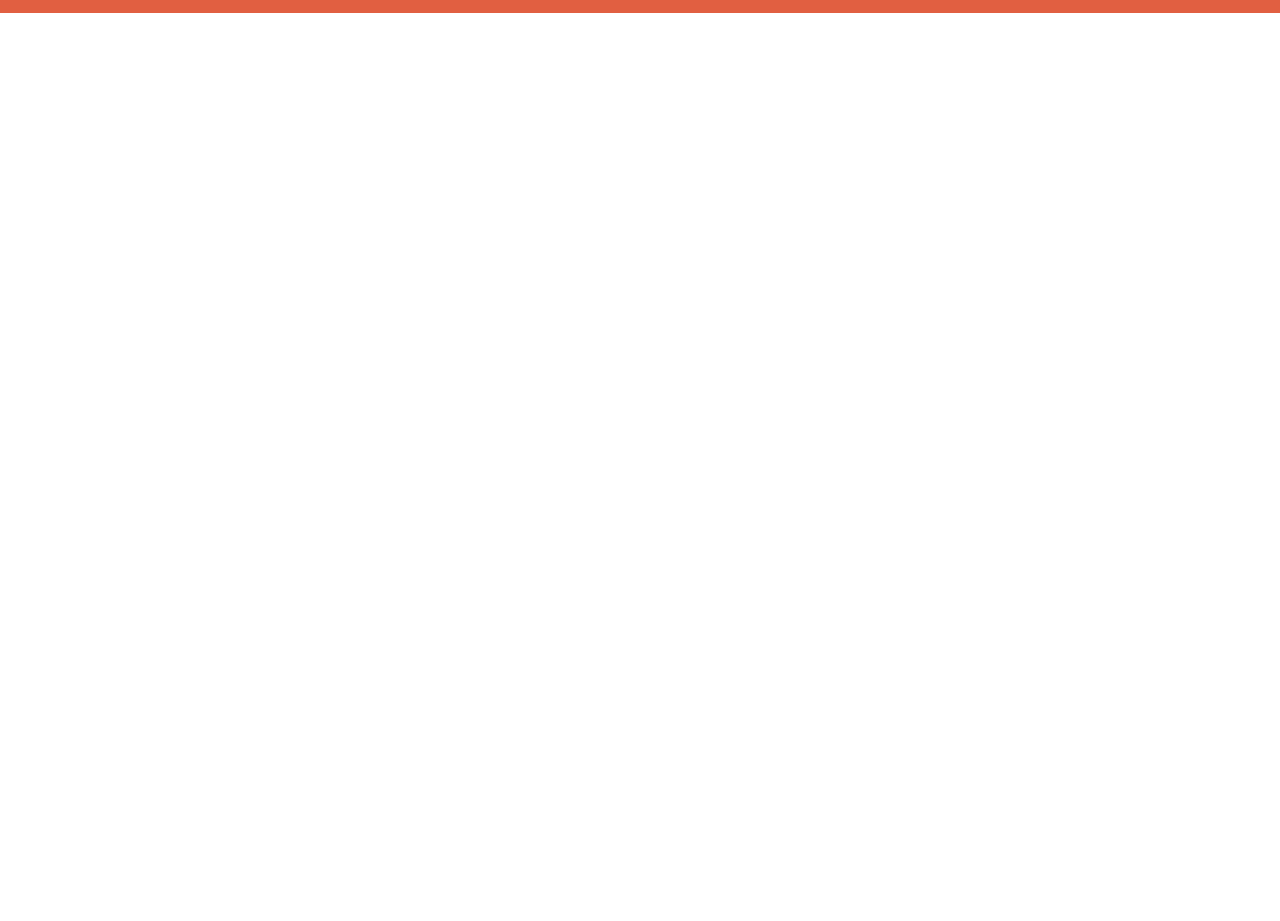
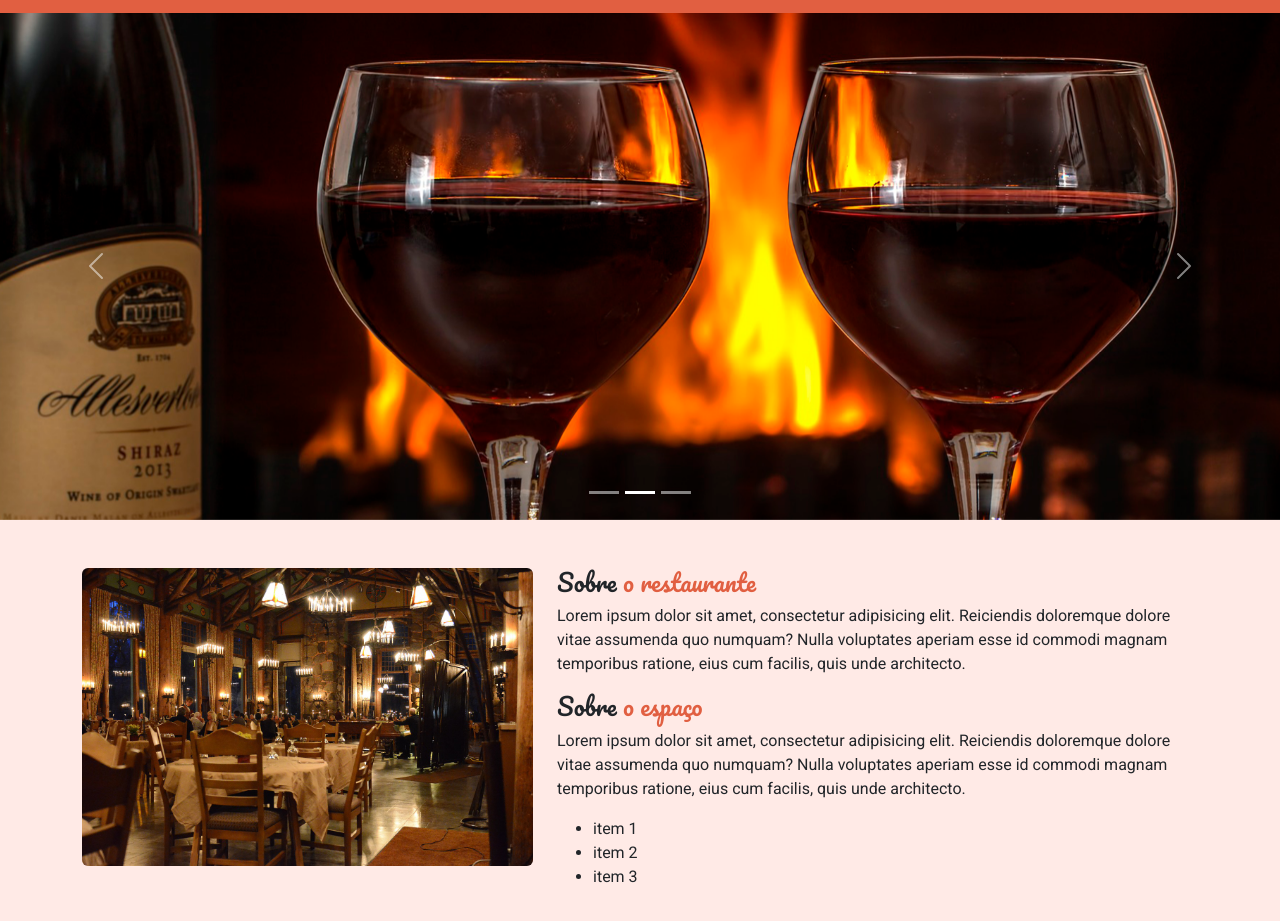
Before and after one commit to Gustavo-dev-front/landing-page-restaurant, a plain HTML site: page index.html in a window 1280 px wide. Shown: the part 59-980 px from the top of the page. Before the commit the page ends 800 px from the top, so only its background shows below. Drawn offline with nearby package versions, Linux system fonts and the light colour scheme.

Commit message:
style: section sobre com carousel e descrições devidamente implementada

```diff
--- a/index.html
+++ b/index.html
@@ -40,6 +40,60 @@
     </div>
   </header>
 
+  <section id="sobre">
+    <div class="carousel slide" data-bs-ride="carousel" id="carousel">
+      <div class="carousel-indicators">
+        <button type="button" data-bs-target="#carousel" data-bs-slide-to="0" class="active"></button>
+        <button type="button" data-bs-target="#carousel" data-bs-slide-to="1"></button>
+        <button type="button" data-bs-target="#carousel" data-bs-slide-to="2"></button>
+      </div>
+      <div class="carousel-inner">
+        <div class="carousel-item active" data-bs-interval="3000">
+          <img src="./imgs/slides/slide1.png" class="d-block w-100" alt="ambiente do restaurante">
+        </div>
+        <div class="carousel-item" data-bs-interval="3000">
+          <img src="./imgs/slides/slide2.png" class="d-block w-100" alt="taças de vinho cheias">
+        </div>
+        <div class="carousel-item" data-bs-interval="3000">
+          <img src="./imgs/slides/slide3.png" class="d-block w-100" alt="panelas repletas de comida abertas">
+        </div>
+      </div>
+      <button class="carousel-control-prev" type="button" data-bs-target="#carousel" data-bs-slide="prev">
+        <span class="carousel-control-prev-icon"></span>
+      </button>
+      <button class="carousel-control-next" type="button" data-bs-target="#carousel" data-bs-slide="next">
+        <span class="carousel-control-next-icon"></span>
+      </button>
+    </div>
+
+    <div class="container py-5">
+      <div class="row">
+        <div class="col-lg-5">
+          <img src="./imgs/restaurante.jpg" class="d-block w-100 rounded" alt="foto do espaço interno do restaurante">
+        </div>
+        <div class="col-lg-7">
+          <div class="row pt-3 pt-lg-0">
+            <h2 class="title fs-4">Sobre <span class="text-colored">o restaurante</span></h2>
+            <p>Lorem ipsum dolor sit amet, consectetur adipisicing elit. Reiciendis doloremque dolore vitae assumenda
+              quo numquam? Nulla voluptates aperiam esse id commodi magnam temporibus ratione, eius cum facilis, quis
+              unde architecto.</p>
+          </div>
+          <div class="row">
+            <h2 class="title fs-4">Sobre <span class="text-colored">o espaço</span></h2>
+            <p>Lorem ipsum dolor sit amet, consectetur adipisicing elit. Reiciendis doloremque dolore vitae assumenda
+              quo numquam? Nulla voluptates aperiam esse id commodi magnam temporibus ratione, eius cum facilis, quis
+              unde architecto.</p>
+            <ul class="ps-5">
+              <li>item 1</li>
+              <li>item 2</li>
+              <li>item 3</li>
+            </ul>
+          </div>
+        </div>
+      </div>
+    </div>
+  </section>
+
 
   <script src="https://cdn.jsdelivr.net/npm/bootstrap@5.3.2/dist/js/bootstrap.bundle.min.js"
     integrity="sha384-C6RzsynM9kWDrMNeT87bh95OGNyZPhcTNXj1NW7RuBCsyN/o0jlpcV8Qyq46cDfL"
--- a/main.css
+++ b/main.css
@@ -2,7 +2,8 @@
   font-family: 'Roboto', sans-serif;
 }
 
-.title {
+.title,
+.title * {
   font-family: 'Pacifico', cursive;
 }
 
@@ -11,7 +12,7 @@
 }
 
 #cabecalho .navbar-brand.title,
-#cabecalho .nav-link  {
+#cabecalho .nav-link {
   color: #fff;
 }
 
@@ -24,6 +25,15 @@
   background-color: #fff;
 }
 
-.navbar-toggler:focus {
+.text-colored {
+  color: #e15f41;
+}
 
+#carousel img {
+  max-height: 760px;
+  object-fit: cover;
 }
+
+#sobre {
+  background-color: #ffeae6;
+}
```
